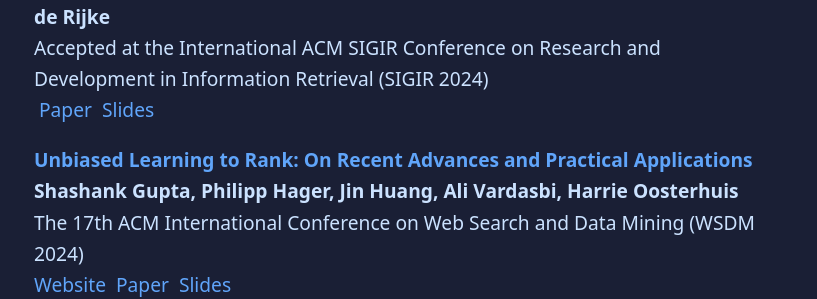
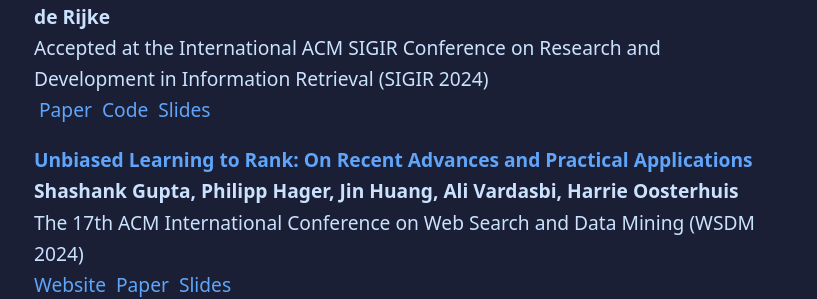
Before and after one commit to philipphager/philipphager.github.io, a Jekyll site: the page built from publications.md, in a window 1280 px wide. Shown: the part 416-715 px from the top of the page, without its empty margins (230-1047 px from the left). Built offline with Jekyll 4.4.1, drawn with Linux system fonts in a browser that asks for light colours.

Commit message:
Add SIGIR 24 paper

```diff
--- a/publications.md
+++ b/publications.md
@@ -5,10 +5,11 @@
 ---
 
 ## 2024
-**[Unbiased Learning to Rank Meets Reality: Lessons from Baidu’s Large-Scale Search Dataset]()**\\
+**[Unbiased Learning to Rank Meets Reality: Lessons from Baidu’s Large-Scale Search Dataset](/assets/papers/2024-sigir-ultr-meets-reality.pdf)**\\
 **Philipp Hager, Romain Deffayet, Jean-Michel Renders, Onno Zoeter, Maarten de Rijke**\\
 Accepted at the International ACM SIGIR Conference on Research and Development in Information Retrieval (SIGIR 2024)\\
-&nbsp;[Paper]()
+&nbsp;[Paper](/assets/papers/2024-sigir-ultr-meets-reality.pdf)
+&nbsp;[Code](https://github.com/philipphager/ultr-reproducibility)
 &nbsp;[Slides]()
 
 **[Unbiased Learning to Rank:
```
Also changed, not shown: 1 other file.
